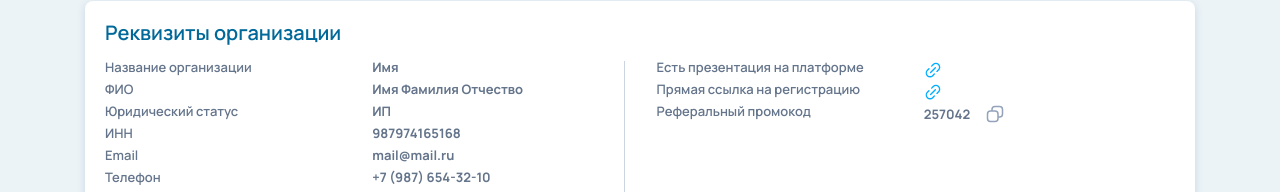
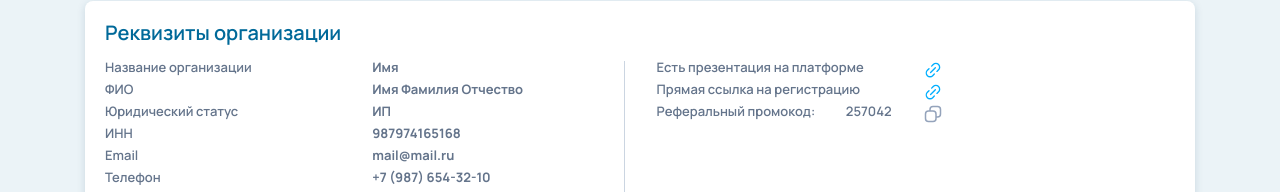
Before and after one commit to Kuretao/test-avito, a React (Vite) app: page / in a window 1280 px wide. Shown: the part 188-380 px from the top of the page. Built offline with nearby package versions, Linux system fonts and the light colour scheme.

Commit message:
Правки

```diff
--- a/src/components/Requisites/RequisiteRow.jsx
+++ b/src/components/Requisites/RequisiteRow.jsx
@@ -47,7 +47,7 @@ function ReqValue({ value }) {
                 }}
                 onClick={handleCopy}
             >
-                {value} <img src={copyIcon} alt="copy" />
+                <span style={{display:'none'}}>{value}</span> <img src={copyIcon} alt="copy" />
             </a>
         );
     }
--- a/src/components/Requisites/index.jsx
+++ b/src/components/Requisites/index.jsx
@@ -16,7 +16,7 @@ const OrganizationData = [
     { title: "Расчетный счет", value: "98789741651689878974" },
     { title: "Есть презентация на платформе", value: true },
     { title: "Прямая ссылка на регистрацию", value: true },
-    { title: "Реферальный промокод", value: "257042" },
+    { title: <span>Реферальный промокод: <span style={{marginLeft:28}}>257042</span></span>, value: "257042" },
 ];
 
 
--- a/src/tabs/PayReferrals.jsx
+++ b/src/tabs/PayReferrals.jsx
@@ -27,7 +27,7 @@ const data = [
             {type: "success", label: "выплачено"}
         ],
         priceOut: [
-            {type: "success", label: "500₽"}
+            {type: "success", label: "500 ₽"}
         ],
     },
     {
@@ -42,7 +42,7 @@ const data = [
             {type: "success", label: "выплачено"}
         ],
         priceOut: [
-            {type: "success", label: "500₽"}
+            {type: "success", label: "500 ₽"}
         ],
     },
     {
@@ -57,7 +57,7 @@ const data = [
             {type: "success", label: "выплачено"}
         ],
         priceOut: [
-            {type: "success", label: "500₽"}
+            {type: "success", label: "500 ₽"}
         ],
     },
     {
@@ -72,7 +72,7 @@ const data = [
             {type: "success", label: "выплачено"}
         ],
         priceOut: [
-            {type: "success", label: "500₽"}
+            {type: "success", label: "500 ₽"}
         ],
     },
 ];
@@ -128,6 +128,7 @@ const Td = styled.td`
     font-size: 14px;
     line-height: 100%;
     color: #64748B;
+
 `;
 
 const PayoutContainer = styled.div`
@@ -140,6 +141,7 @@ const DateWrapper = styled.span`
     padding: 6px 8px;
     border-radius: 8px;
     background: #E2E8F0;
+    font-size: 12px;
 `
 
 const registrationsAll = [
--- a/src/tabs/Referrals.jsx
+++ b/src/tabs/Referrals.jsx
@@ -270,7 +270,6 @@ function Referrals() {
                     <SearchWrapper style={{width: "100%"}}>
                         <SecondVaribleHeader>
                             <h2>Добавление реферала</h2>
-                            <p>Какой-то не большой поясняющий текст опционально</p>
                         </SecondVaribleHeader>
 
                         <div style={{display: "flex", gap: "8px", marginLeft: "auto", alignItems:'end'}}>
--- a/src/tabs/Register.jsx
+++ b/src/tabs/Register.jsx
@@ -438,7 +438,7 @@ const ReferralComponent = () => {
                   </a>
                 </span>
                 <Promo onClick={() => handleCopy("257042")}>
-                    Промо для Ваших рефералов: <span style={{cursor: 'pointer'}}>257042 <img src={copyIcon} alt="copy"/></span>
+                    Промо для Ваших рефералов: <span style={{cursor: 'pointer', fontWeight: 700}}>257042 <img src={copyIcon} alt="copy"/></span>
                 </Promo>
             </LinkBlock>
             <ChartsBlock
```
